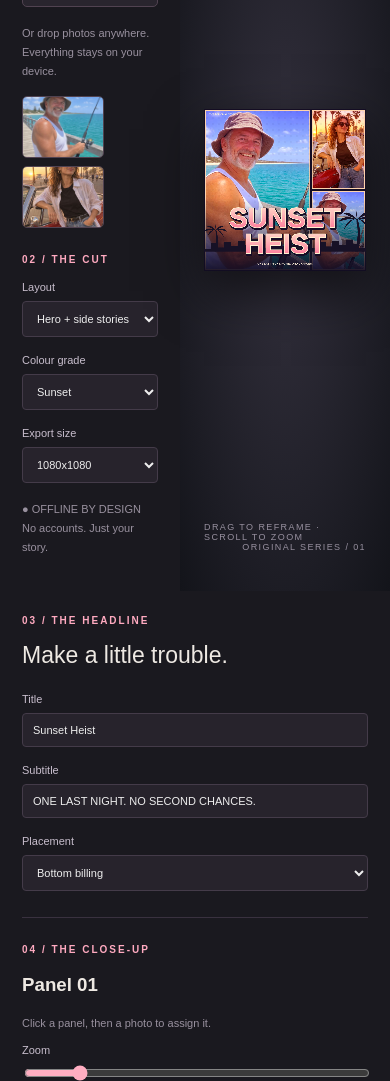
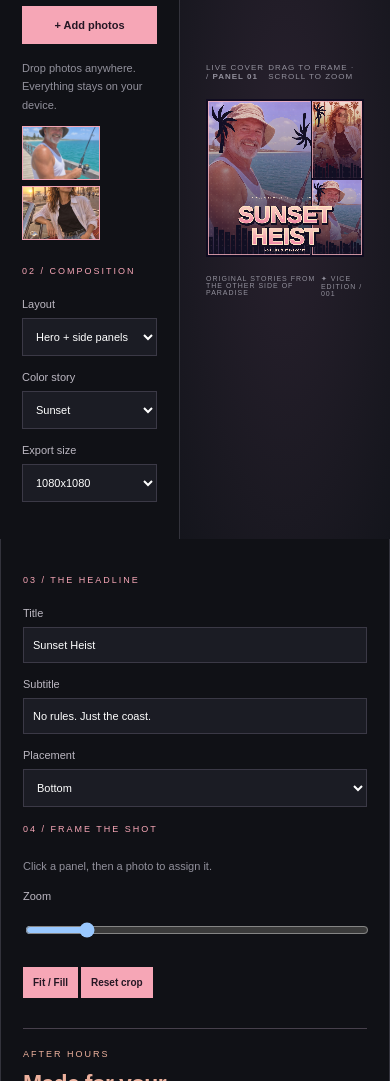
Before and after one commit to sanschiko3-dotcom/gta6-cover-art-01, a plain HTML site: page app/index.html in a window 390 px wide. Shown: the part 263-1344 px from the top of the page. Drawn offline with Linux system fonts and the light colour scheme.

Commit message:
Build Vice Cover Studio and capture four live scenes

```diff
--- a/app/index.html
+++ b/app/index.html
@@ -1,46 +1,35 @@
 <!doctype html>
 <html lang="en">
-<head>
 <meta charset="utf-8">
-  <meta name="viewport" content="width=device-width, initial-scale=1">
+<meta name="viewport" content="width=device-width,initial-scale=1">
 <title>Vice Cover Studio</title>
 <link rel="stylesheet" href="style.css">
-</head>
-<body>
-  <header><b>VICE <small>COVER STUDIO</small></b><span>LOCAL PHOTOS. CINEMATIC STORIES.</span><button id="export">Export PNG ↗</button></header>
+<header><b>VICE<span> / COVER STUDIO</span></b><small>LOCAL PHOTOS. LEGENDARY NIGHTS.</small><button id="export">Export PNG ↗</button></header>
 <main>
 <aside>
-      <h5>01 / THE CAST</h5>
-      <h2>Every legend starts somewhere.</h2>
-      <label class="upload">＋ Add photos<input id="upload" type="file" accept="image/*" multiple></label>
-      <p>Or drop photos anywhere. Everything stays on your device.</p>
+<p class="eyebrow">01 / THE CAST</p>
+<h2>Your city.<br>Your story.</h2>
+<label class="upload">+ Add photos<input id="upload" type="file" accept="image/*" multiple></label>
+<p>Drop photos anywhere. Everything stays on your device.</p>
 <div id="photos"></div>
-      <h5>02 / THE CUT</h5>
-      <label>Layout<select id="layout"><option value="hero">Hero + side stories</option><option value="columns">Triple exposure</option><option value="strip">Hero + bottom strip</option></select></label>
-      <label>Colour grade<select id="theme"><option>Sunset</option><option>Neon</option><option>Noir</option></select></label>
+<p class="eyebrow">02 / COMPOSITION</p>
+<label>Layout<select id="layout"><option value="hero">Hero + side panels</option><option value="columns">Three columns</option><option value="strip">Hero + bottom strip</option></select></label>
+<label>Color story<select id="theme"><option>Sunset</option><option>Neon</option><option>Noir</option></select></label>
 <label>Export size<select id="size"><option>1080x1080</option><option>1080x1350</option><option>1920x1080</option></select></label>
-      <p>● OFFLINE BY DESIGN<br>No accounts. Just your story.</p>
 </aside>
-    <section>
-      <nav>THE POSTER / LIVE PREVIEW <span id="dimensions"></span></nav>
-      <div class="stage"><canvas id="cover" aria-label="Poster preview; drag to crop"></canvas></div>
-      <nav>DRAG TO REFRAME · SCROLL TO ZOOM <span>ORIGINAL SERIES / 01</span></nav>
-    </section>
+<section class="stage"><div class="stagebar"><span>LIVE COVER / <b id="panelName">PANEL 01</b></span><span>DRAG TO FRAME · SCROLL TO ZOOM</span></div><canvas id="cover"></canvas><footer>ORIGINAL STORIES FROM THE OTHER SIDE OF PARADISE <span>✦ VICE EDITION / 001</span></footer></section>
 <aside>
-      <h5>03 / THE HEADLINE</h5>
-      <h2>Make a little trouble.</h2>
-      <label>Title<input id="title" maxlength="60"></label>
-      <label>Subtitle<input id="subtitle" maxlength="100"></label>
-      <label>Placement<select id="position"><option value="bottom">Bottom billing</option><option value="top">Top billing</option></select></label>
-      <hr><h5>04 / THE CLOSE-UP</h5>
-      <h3 id="selected">Panel 01</h3>
+<p class="eyebrow">03 / THE HEADLINE</p>
+<label>Title<input id="title" value="Sunset Heist" maxlength="45"></label>
+<label>Subtitle<input id="subtitle" value="No rules. Just the coast." maxlength="80"></label>
+<label>Placement<select id="position"><option value="bottom">Bottom</option><option value="top">Top</option></select></label>
+<p class="eyebrow">04 / FRAME THE SHOT</p>
 <p>Click a panel, then a photo to assign it.</p>
 <label>Zoom<input id="zoom" type="range" min="0.5" max="4" step="0.01" value="1"></label>
 <button id="fit">Fit / Fill</button><button id="reset">Reset crop</button>
-      <p id="status" role="status">Ready for your next bad idea.</p>
+<div class="note">AFTER HOURS<br><strong>Made for your<br>main character era.</strong><p>Three frames. One unforgettable night.</p></div>
+<p id="status" role="status">Ready when you are.</p>
 </aside>
 </main>
-  <footer>VICE COVER STUDIO / AN ORIGINAL POSTER WORKSHOP</footer>
 <script type="module" src="src/main.js"></script>
-</body>
 </html>
--- a/app/src/cover.js
+++ b/app/src/cover.js
@@ -1,124 +1,67 @@
-export function panelRects(layout) {
-  if (layout === 'columns') return [[0,0,.34,1],[.34,0,.33,1],[.67,0,.33,1]];
-  if (layout === 'strip') return [[0,0,1,.68],[0,.68,.5,.32],[.5,.68,.5,.32]];
-  return [[0,0,.66,1],[.66,0,.34,.5],[.66,.5,.34,.5]];
+export function panels(layout, w, h) {
+  const g = w * .012;
+  if (layout === 'columns') return [0,1,2].map(i => [g+i*w/3,g,w/3-g*2,h-g*2]);
+  if (layout === 'strip') return [[g,g,w-g*2,h*.66],[g,h*.67,w*.49,h*.33-g],[w*.51,h*.67,w*.49-g,h*.33-g]];
+  return [[g,g,w*.65,h-g*2],[w*.67,g,w*.33-g,h*.49],[w*.67,h*.51,w*.33-g,h*.49-g]];
 }
 
 function palm(c,x,y,s) {
-  c.save();
-  c.translate(x,y);
-  c.scale(s,s);
-  c.fillStyle = '#171126';
-  c.beginPath();
-  c.moveTo(-7,0);
-  c.quadraticCurveTo(18,-90,0,-180);
-  c.lineTo(8,-180);
-  c.quadraticCurveTo(34,-90,9,0);
-  c.fill();
-  for (let i=0;i<8;i++) {
-    const a = i*Math.PI/4;
-    c.beginPath();
-    c.moveTo(4,-178);
-    c.quadraticCurveTo(Math.cos(a)*65,-210+Math.sin(a)*30,Math.cos(a)*100,-165+Math.sin(a)*65);
-    c.quadraticCurveTo(Math.cos(a)*30,-190,4,-178);
-    c.fill();
+  c.save(); c.translate(x,y); c.scale(s,s); c.fillStyle='#130f25';
+  c.beginPath(); c.moveTo(-7,180); c.quadraticCurveTo(12,70,0,0); c.lineTo(8,0); c.quadraticCurveTo(30,80,14,180); c.fill();
+  for(let i=0;i<7;i++) {
+    c.save(); c.rotate(i*.65-2.1); c.beginPath(); c.moveTo(0,0);
+    c.quadraticCurveTo(55,-45,105,10); c.quadraticCurveTo(55,-9,0,6); c.fill(); c.restore();
   }
   c.restore();
 }
 
-export function renderCover(canvas,state,width,height) {
-  canvas.width = width;
-  canvas.height = height;
-  const c = canvas.getContext('2d');
-  if (!c) throw new Error('A Canvas 2D capable browser is required.');
-  const s = width/1080;
-  c.fillStyle = '#140d23';
-  c.fillRect(0,0,width,height);
-  panelRects(state.layout).forEach(([rx,ry,rw,rh],i)=>{
-    const x=rx*width+7*s, y=ry*height+7*s;
-    const w=rw*width-14*s, h=rh*height-14*s;
-    const p=state.panels[i], image=state.photos[p.photo]?.image;
-    c.save();
-    c.beginPath();
-    c.rect(x,y,w,h);
-    c.clip();
-    const sky=c.createLinearGradient(0,y,0,y+h);
-    sky.addColorStop(0,state.theme==='Neon'?'#5338bb':'#bf438d');
-    sky.addColorStop(.48,'#ffab76');
-    sky.addColorStop(1,'#36234f');
-    c.fillStyle=sky;
-    c.fillRect(x,y,w,h);
-    if(image) {
-      const scale=(p.fit?Math.min(w/image.width,h/image.height):Math.max(w/image.width,h/image.height))*p.zoom;
-      const pw=image.width*scale, ph=image.height*scale;
-      c.filter=state.theme==='Noir'?'grayscale(1) contrast(1.3)':'saturate(1.35) contrast(1.15)';
-      c.drawImage(image,x+(w-pw)/2+p.x*w,y+(h-ph)/2+p.y*h,pw,ph);
-      c.filter='none';
+export function renderCover(canvas,state,w,h) {
+  canvas.width=w; canvas.height=h;
+  const c=canvas.getContext('2d');
+  c.fillStyle='#100c20'; c.fillRect(0,0,w,h);
+  panels(state.layout,w,h).forEach(([x,y,pw,ph],i)=>{
+    c.save(); c.beginPath(); c.rect(x,y,pw,ph); c.clip();
+    const sky=c.createLinearGradient(0,y,0,y+ph);
+    sky.addColorStop(0,'#672c86'); sky.addColorStop(.48,'#ef7996'); sky.addColorStop(1,'#ffc18c');
+    c.fillStyle=sky; c.fillRect(x,y,pw,ph);
+    const p=state.panels[i], img=state.photos[p.photo]?.image;
+    if(img) {
+      const scale=(p.fit?Math.min:Math.max)(pw/img.width,ph/img.height)*p.zoom;
+      c.drawImage(img,x+(pw-img.width*scale)/2+p.x*pw,y+(ph-img.height*scale)/2+p.y*ph,img.width*scale,img.height*scale);
     }
-    c.globalCompositeOperation='soft-light';
-    c.fillStyle=sky;
-    c.fillRect(x,y,w,h);
+    c.globalCompositeOperation=state.theme==='Noir'?'saturation':'soft-light';
+    c.fillStyle=state.theme==='Noir'?'#777':state.theme==='Neon'?'#b42dcd':'#ff7d87'; c.fillRect(x,y,pw,ph);
     c.globalCompositeOperation='source-over';
-    c.strokeStyle=state.theme==='Neon'?'#82ffec':'#ffd3ac';
-    c.lineWidth=2*s;
-    c.strokeRect(x+3*s,y+3*s,w-6*s,h-6*s);
+    c.globalAlpha=.3; c.fillStyle='#ffdfaa'; c.beginPath(); c.arc(x+pw*.72,y+ph*.22,pw*.17,0,Math.PI*2); c.fill(); c.globalAlpha=1;
+    const shade=c.createLinearGradient(0,y,0,y+ph); shade.addColorStop(0,'#170d2900'); shade.addColorStop(1,'#130f28dd');
+    c.fillStyle=shade; c.fillRect(x,y,pw,ph);
+    palm(c,x+pw*.12,y+ph*.14,pw/600);
+    if(i===0) palm(c,x+pw*.95,y+ph*.23,-pw/780);
+    c.fillStyle='#110f23';
+    for(let j=0;j<18;j++) c.fillRect(x+j*pw/18,y+ph*(.88-(j*7%9)/110),pw/22,ph*.2);
+    c.fillStyle='#fbc6b0'; c.globalAlpha=.11;
+    for(let dx=0;dx<pw;dx+=w/130) for(let dy=0;dy<ph;dy+=w/130) { c.beginPath(); c.arc(x+dx,y+dy,w/1100,0,7); c.fill(); }
+    c.globalAlpha=1; c.strokeStyle=state.theme==='Neon'?'#75f5ec':'#f8b2bd'; c.lineWidth=w*.0015; c.strokeRect(x+4,y+4,pw-8,ph-8);
     c.restore();
   });
-  c.save();
-  c.globalAlpha=.12;
-  c.fillStyle='#1c1030';
-  for(let y=0;y<height;y+=8*s) {
-    for(let x=0;x<width;x+=8*s) {
-      c.beginPath();
-      c.arc(x,y,.8*s,0,Math.PI*2);
-      c.fill();
-    }
-  }
-  c.restore();
-  const shade=c.createLinearGradient(0,height*.55,0,height);
-  shade.addColorStop(0,'#120d2200');
-  shade.addColorStop(1,'#120d22ee');
-  c.fillStyle=shade;
-  c.fillRect(0,0,width,height);
-  palm(c,width*.94,height*.88,1.2*s);
-  palm(c,width*.07,height*.88,.8*s);
-  c.fillStyle='#171126';
-  for(let i=0;i<24;i++) {
-    const h=(18+(i*37)%65)*s;
-    c.fillRect(i*width/24,height*.88-h,width/24+1,h);
-  }
-  c.fillStyle='#fff1d7';
-  c.font=`bold ${15*s}px Arial`;
-  c.fillText('VICE / ORIGINAL STORIES',35*s,40*s);
-  c.textAlign='right';
-  c.fillText('VOL. 01',width-35*s,40*s);
-  const words=(state.title.trim()||'YOUR STORY').toUpperCase().split(/\s+/);
-  const mid=Math.ceil(words.length/2);
-  const lines=words.length>1?[words.slice(0,mid).join(' '),words.slice(mid).join(' ')]:words;
-  let size=Math.min(width*.2,height*.17);
-  do {
-    c.font=`900 ${size}px Impact, Arial Black, sans-serif`;
-    if(Math.max(...lines.map(t=>c.measureText(t).width))<width*.88) break;
-    size-=2;
-  } while(size>12);
-  c.textAlign='center';
-  c.lineJoin='round';
-  const start=state.position==='top'?height*.2:height*.9-size*(lines.length-1);
-  lines.forEach((line,i)=>{
-    const y=start+i*size*.94;
-    c.strokeStyle='#160c26';
-    c.lineWidth=18*s;
-    c.strokeText(line,width/2+5*s,y+8*s);
-    c.strokeStyle='#fff1cf';
-    c.lineWidth=8*s;
-    c.strokeText(line,width/2,y);
-    const ink=c.createLinearGradient(0,y-size,0,y);
-    ink.addColorStop(0,state.theme==='Neon'?'#9ffff0':'#fff4d6');
-    ink.addColorStop(1,state.theme==='Noir'?'#aaa4b4':'#ff839f');
-    c.fillStyle=ink;
-    c.fillText(line,width/2,y);
+  const top=state.position==='top';
+  c.textAlign='center'; c.fillStyle='#ffe5ce'; c.font=`bold ${w*.014}px Arial`; c.letterSpacing=`${w*.004}px`;
+  c.fillText('A VICE CITY ORIGINAL  /  AFTER HOURS',w/2,top?h*.055:h*.63);
+  c.letterSpacing='0px';
+  const words=(state.title||'UNTITLED').toUpperCase().split(' ');
+  const lines=words.length>1?[words.slice(0,Math.ceil(words.length/2)).join(' '),words.slice(Math.ceil(words.length/2)).join(' ')]:words;
+  let font=w*.145; c.font=`900 ${font}px Impact, Arial Black, sans-serif`;
+  const widest=Math.max(...lines.map(t=>c.measureText(t).width));
+  font*=Math.min(1,w*.87/widest);
+  c.font=`900 ${font}px Impact, Arial Black, sans-serif`; c.lineJoin='round';
+  lines.forEach((t,i)=>{
+    const y=(top?h*.08:h*.66)+font*(i+.88)*.95;
+    c.strokeStyle='#110d22'; c.lineWidth=w*.02; c.strokeText(t,w/2+w*.005,y+w*.009);
+    c.strokeStyle='#ffe3c2'; c.lineWidth=w*.009; c.strokeText(t,w/2,y);
+    const ink=c.createLinearGradient(0,y-font,0,y); ink.addColorStop(0,state.theme==='Neon'?'#a4fff1':'#fff2cd'); ink.addColorStop(1,state.theme==='Noir'?'#aaaaaa':'#f18ca8');
+    c.fillStyle=ink; c.fillText(t,w/2,y);
   });
-  c.fillStyle='#fff0d9';
-  c.font=`bold ${18*s}px Arial`;
-  c.fillText(state.subtitle.toUpperCase(),width/2,state.position==='top'?start+size*lines.length:height*.96,width*.87);
+  // Keep the closing line legible across square, portrait, and wide exports.
+  c.font=`bold ${w*.018}px Arial`; c.fillStyle='#ffddc8';
+  c.fillText(state.subtitle.toUpperCase(),w/2,top?h*.43:h*.965,w*.85);
 }
--- a/app/src/main.js
+++ b/app/src/main.js
@@ -1,126 +1,62 @@
-import {renderCover,panelRects} from './cover.js';
-import {readScene,loadPhoto} from './shots.js';
+import {renderCover,panels} from './cover.js';
+import {prepareScene} from './shots.js';
 
 const $=id=>document.getElementById(id);
-const scene=readScene();
+const state={photos:[],panels:Array.from({length:3},()=>({photo:0,x:0,y:0,zoom:1,fit:false})),layout:'hero',theme:'Sunset',title:'Sunset Heist',subtitle:'No rules. Just the coast.',position:'bottom',size:'1080x1080'};
+let selected=0;
 const canvas=$('cover');
-const state={
-  photos:[],
-  panels:Array.from({length:3},(_,i)=>({photo:i%2,x:0,y:0,zoom:1,fit:false})),
-  selected:0,
-  layout:scene.layout,
-  theme:'Sunset',
-  title:scene.title,
-  subtitle:'ONE LAST NIGHT. NO SECOND CHANCES.',
-  position:'bottom',
-  size:scene.size,
-};
 function paint() {
   const [w,h]=state.size.split('x').map(Number);
   renderCover(canvas,state,w,h);
-  $('dimensions').textContent=`${w} × ${h}`;
-  $('selected').textContent=`Panel 0${state.selected+1}`;
-  $('zoom').value=state.panels[state.selected].zoom;
+  $('panelName').textContent=`PANEL 0${selected+1}`;
+  $('zoom').value=state.panels[selected].zoom;
 }
-function thumbnails() {
-  $('photos').replaceChildren();
-  state.photos.forEach((photo,i)=>{
-    const button=document.createElement('button');
-    const img=document.createElement('img');
-    img.src=photo.src;
-    img.alt=photo.name;
-    button.title=`Assign ${photo.name}`;
-    button.append(img);
-    button.onclick=()=>{
-      state.panels[state.selected].photo=i;
-      paint();
-    };
-    $('photos').append(button);
-  });
+function gallery() {
+  $('photos').replaceChildren(...state.photos.map((p,i)=>{
+    const thumb=document.createElement('img'); thumb.src=p.image.src; thumb.alt=`Assign ${p.name} to selected panel`; thumb.tabIndex=0;
+    thumb.onclick=()=>{state.panels[selected].photo=i;paint();};
+    thumb.onkeydown=e=>{if(e.key==='Enter')thumb.click();};
+    return thumb;
+  }));
 }
-async function addFiles(files) {
-  for(const file of files) {
-    if(!file.type.startsWith('image/')) continue;
+async function load(files) {
+  for(const file of files) if(file.type.startsWith('image/')) {
     try {
-      state.photos.push(await loadPhoto(URL.createObjectURL(file),file.name));
-      state.panels[state.selected].photo=state.photos.length-1;
-    } catch {
-      $('status').textContent='Could not read image. Try PNG or JPG.';
-    }
+      const image=new Image(); image.src=URL.createObjectURL(file); await image.decode();
+      state.photos.push({name:file.name,image}); state.panels[selected].photo=state.photos.length-1;
+    } catch { $('status').textContent='That image could not be opened.'; }
   }
-  thumbnails();
-  paint();
+  gallery(); paint();
 }
-$('upload').onchange=e=>addFiles(e.target.files);
+$('upload').onchange=e=>load(e.target.files);
 document.ondragover=e=>e.preventDefault();
-document.ondrop=e=>{
-  e.preventDefault();
-  addFiles(e.dataTransfer.files);
-};
-for(const key of ['layout','theme','title','subtitle','position','size']) {
-  $(key).value=state[key];
-  $(key).oninput=e=>{
-    state[key]=e.target.value;
-    paint();
-  };
-}
-$('zoom').oninput=e=>{
-  state.panels[state.selected].zoom=Number(e.target.value);
-  paint();
-};
-$('fit').onclick=()=>{
-  const p=state.panels[state.selected];
-  p.fit=!p.fit;
-  $('fit').textContent=p.fit?'Fit ✓ / Fill':'Fit / Fill ✓';
-  paint();
-};
-$('reset').onclick=()=>{
-  Object.assign(state.panels[state.selected],{x:0,y:0,zoom:1,fit:false});
-  paint();
-};
-let drag;
+document.ondrop=e=>{e.preventDefault();load(e.dataTransfer.files);};
+for(const key of ['layout','theme','title','subtitle','position','size']) $(key).oninput=e=>{state[key]=e.target.value;paint();};
+$('zoom').oninput=e=>{state.panels[selected].zoom=Number(e.target.value);paint();};
+$('fit').onclick=()=>{state.panels[selected].fit=!state.panels[selected].fit;paint();};
+$('reset').onclick=()=>{Object.assign(state.panels[selected],{x:0,y:0,zoom:1});paint();};
+let drag=null;
 canvas.onpointerdown=e=>{
-  const r=canvas.getBoundingClientRect();
-  const x=(e.clientX-r.left)/r.width,y=(e.clientY-r.top)/r.height;
-  state.selected=Math.max(0,panelRects(state.layout).findIndex(([a,b,w,h])=>x>=a&&x<=a+w&&y>=b&&y<=b+h));
-  drag={x:e.clientX,y:e.clientY};
-  canvas.setPointerCapture(e.pointerId);
-  paint();
+  const r=canvas.getBoundingClientRect(), x=(e.clientX-r.left)/r.width*canvas.width,y=(e.clientY-r.top)/r.height*canvas.height;
+  const hit=panels(state.layout,canvas.width,canvas.height).findIndex(([px,py,w,h])=>x>=px&&x<=px+w&&y>=py&&y<=py+h);
+  if(hit<0)return;
+  selected=hit; drag={x:e.clientX,y:e.clientY}; canvas.setPointerCapture(e.pointerId);paint();
 };
 canvas.onpointermove=e=>{
-  if(!drag) return;
-  const r=canvas.getBoundingClientRect(),p=state.panels[state.selected];
-  const bounds=panelRects(state.layout)[state.selected];
-  p.x+=(e.clientX-drag.x)/(r.width*bounds[2]);
-  p.y+=(e.clientY-drag.y)/(r.height*bounds[3]);
-  drag={x:e.clientX,y:e.clientY};
-  paint();
+  if(!drag)return;
+  const r=canvas.getBoundingClientRect(), p=state.panels[selected], box=panels(state.layout,r.width,r.height)[selected];
+  p.x+=(e.clientX-drag.x)/box[2]; p.y+=(e.clientY-drag.y)/box[3]; drag={x:e.clientX,y:e.clientY};paint();
 };
-canvas.onpointerup=canvas.onpointercancel=()=>{drag=null;};
-canvas.addEventListener('wheel',e=>{
-  e.preventDefault();
-  const p=state.panels[state.selected];
-  p.zoom=Math.max(.5,Math.min(4,p.zoom-e.deltaY*.001));
-  paint();
-},{passive:false});
+canvas.onpointerup=canvas.onpointercancel=()=>drag=null;
+canvas.addEventListener('wheel',e=>{e.preventDefault();const p=state.panels[selected];p.zoom=Math.max(.5,Math.min(4,p.zoom-e.deltaY*.001));paint();},{passive:false});
 $('export').onclick=()=>{
-  paint();
-  canvas.toBlob(blob=>{
-    if(!blob) return;
-    const url=URL.createObjectURL(blob),a=document.createElement('a');
-    a.href=url;
-    a.download=`vice-cover-${state.size}.png`;
-    a.click();
-    setTimeout(()=>URL.revokeObjectURL(url),1000);
-    $('status').textContent=`Exported ${state.size} PNG.`;
+  const output=document.createElement('canvas'),[w,h]=state.size.split('x').map(Number);
+  renderCover(output,state,w,h);
+  output.toBlob(blob=>{
+    const url=URL.createObjectURL(blob),a=document.createElement('a');a.href=url;a.download=`vice-cover-${state.size}.png`;a.click();
+    setTimeout(()=>URL.revokeObjectURL(url),1000);$('status').textContent=`Exported ${w} × ${h} PNG.`;
   },'image/png');
 };
-state.photos=await Promise.all([
-  loadPhoto(`samples/${scene.photo}.jpg`,scene.photo),
-  loadPhoto(`samples/${scene.photo==='pier'?'boulevard':'pier'}.jpg`,'Alternate scene'),
-]);
-if(scene.mode==='cover') document.body.classList.add('cover-only');
-thumbnails();
-paint();
-window.__shotReady=true;
-window.__studio={state,paint};
+await prepareScene(state);
+for(const key of ['layout','theme','title','subtitle','position','size']) $(key).value=state[key];
+gallery();paint();window.__shotReady=true;
--- a/app/src/shots.js
+++ b/app/src/shots.js
@@ -1,17 +1,12 @@
-export function readScene() {
-  const p = new URLSearchParams(location.search);
-  return {
-    mode: p.get('shot'),
-    photo: p.get('photo') === 'boulevard' ? 'boulevard' : 'pier',
-    title: p.get('caption') || 'Sunset Heist',
-    layout: ['hero','columns','strip'].includes(p.get('layout')) ? p.get('layout') : 'hero',
-    size: ['1080x1080','1080x1350','1920x1080'].includes(p.get('size')) ? p.get('size') : '1080x1080',
-  };
+export async function prepareScene(state) {
+  const q=new URLSearchParams(location.search);
+  for(const name of ['pier','boulevard']) {
+    const image=new Image(); image.src=`samples/${name}.jpg`; await image.decode();
+    state.photos.push({name,image});
+  }
+  const photo=q.get('photo')==='boulevard'?1:0;
+  state.panels.forEach((p,i)=>p.photo=i===1?1-photo:photo);
+  for(const key of ['layout','size']) if(q.has(key)) state[key]=q.get(key);
+  if(q.has('caption')) state.title=q.get('caption');
+  if(q.get('shot')==='cover') document.body.classList.add('cover-only');
 }
-
-export async function loadPhoto(src, name) {
-  const image = new Image();
-  image.src = src;
-  await image.decode();
-  return { image, src, name };
-}
--- a/app/style.css
+++ b/app/style.css
@@ -1,47 +1,33 @@
-:root {
-  font-family: Arial, sans-serif;
-  color: #eee9e3;
-  background: #111216;
-  color-scheme: dark;
-}
+:root { color-scheme: dark; font-family: Arial, sans-serif; background: #101116; color: #eee9e2; }
 * { box-sizing: border-box; }
 body { margin: 0; }
-header { height: 76px; display: flex; align-items: center; gap: 30px; padding: 0 30px; border-bottom: 1px solid #39333e; }
-header b { font-size: 29px; font-style: italic; color: #ffadc1; }
-small { font-size: 12px; letter-spacing: 2px; color: #eee; font-style: normal; }
-header span { margin-left: auto; color: #89828f; font-size: 10px; letter-spacing: 2px; }
+header { height: 84px; display: flex; align-items: center; padding: 0 30px; gap: 35px; border-bottom: 1px solid #33333c; }
+header b { font-size: 25px; letter-spacing: -1px; }
+header b span { font-size: 12px; letter-spacing: 2px; color: #f49da9; }
+header small { color: #85858e; font-size: 10px; letter-spacing: 2px; flex: 1; }
 button, select, input { font: inherit; }
-button, .upload { padding: 11px 14px; background: #29252e; border: 1px solid #514351; color: #f4e7ee; border-radius: 5px; cursor: pointer; }
-button:hover { border-color: #ff9cb8; }
-#export { background: #ffadc1; color: #261421; font-weight: bold; }
-main { display: grid; grid-template-columns: 230px minmax(300px,1fr) 240px; }
-aside { padding: 24px 22px; background: #1a191f; }
-h5 { color: #ffaac0; letter-spacing: 2px; font-size: 10px; margin: 0 0 16px; }
-h2 { font-size: 23px; font-weight: 500; line-height: 1.15; margin: 0 0 24px; }
-p { color: #99919f; font-size: 11px; line-height: 1.7; }
-label { display: block; font-size: 11px; color: #c8becd; margin-bottom: 17px; }
-input:not([type=file]), select { display: block; width: 100%; padding: 10px; margin-top: 8px; border: 1px solid #443b49; border-radius: 4px; background: #27232c; color: #eee; }
+button, .upload { background: #f6a6b6; color: #251724; border: 0; padding: 13px; cursor: pointer; font-weight: bold; }
+main { display: grid; grid-template-columns: 228px minmax(300px,1fr) 236px; min-height: calc(100vh - 84px); }
+aside { padding: 22px; border-right: 1px solid #33333c; }
+aside:last-child { border-left: 1px solid #33333c; }
+.eyebrow { font-size: 9px; letter-spacing: 2px; color: #f6a6b6; margin: 12px 0 19px; }
+h2 { font-size: 30px; line-height: 1.05; letter-spacing: -1px; margin: 0 0 22px; }
+p { color: #92919c; font-size: 11px; line-height: 1.7; }
+label { display: block; font-size: 11px; color: #bcb8c2; margin: 15px 0; }
+select, input:not([type=file]) { width: 100%; padding: 11px 9px; background: #1b1c24; border: 1px solid #3b3946; color: #fff; margin-top: 8px; }
+.upload { display: block; text-align: center; }
 input[type=file] { display: none; }
-input[type=range] { padding: 0; accent-color: #ffadc1; }
-.upload { text-align: center; color: #ffadc1; }
-#photos { display: flex; flex-wrap: wrap; gap: 8px; margin: 16px 0 26px; }
-#photos button { width: 82px; height: 62px; padding: 0; overflow: hidden; }
-#photos img { width: 100%; height: 100%; object-fit: cover; }
-section { padding: 24px; background: radial-gradient(ellipse,#34313e,#13141a); }
-nav { font-size: 9px; letter-spacing: 1.4px; color: #97909f; }
-nav span { float: right; }
-.stage { height: calc(100vh - 179px); min-height: 360px; display: flex; align-items: center; justify-content: center; padding: 20px 0; }
-canvas { max-width: 100%; max-height: 100%; box-shadow: 0 20px 50px #0009; touch-action: none; cursor: move; }
-hr { border: 0; border-top: 1px solid #39313f; margin: 26px 0; }
-aside button { font-size: 10px; }
-footer { padding: 13px 30px; font-size: 8px; letter-spacing: 2px; color: #857c8e; }
-.cover-only { overflow: hidden; background: #100e1c; }
-.cover-only header, .cover-only aside, .cover-only footer, .cover-only nav { display: none; }
-.cover-only main { display: block; }
-.cover-only section, .cover-only .stage { height: 100vh; min-height: 0; padding: 0; }
-.cover-only canvas { box-shadow: none; }
-@media(max-width: 850px) {
-  main { grid-template-columns: 180px 1fr; }
-  aside:last-child { grid-column: 1 / -1; }
-  header span { display: none; }
-}
+#photos { display: flex; gap: 6px; flex-wrap: wrap; margin-bottom: 24px; }
+#photos img { width: 78px; height: 54px; object-fit: cover; cursor: pointer; border: 1px solid #f4a6b6; }
+.stage { padding: 22px 26px; background: radial-gradient(ellipse at center,#29212e,#14151c); display: flex; flex-direction: column; align-items: center; justify-content: center; }
+.stagebar, footer { width: 100%; display: flex; justify-content: space-between; color: #92909c; font-size: 8px; letter-spacing: 1px; margin: 0 0 18px; }
+canvas { display: block; width: 100%; max-height: calc(100vh - 185px); object-fit: contain; touch-action: none; cursor: grab; }
+footer { margin: 18px 0 0; font-size: 7px; }
+.note { margin-top: 30px; border-top: 1px solid #47404c; padding-top: 20px; font-size: 9px; letter-spacing: 2px; color: #edb19d; }
+.note strong { display: block; font-size: 23px; letter-spacing: -0.7px; margin-top: 12px; }
+#fit, #reset { padding: 10px; font-size: 10px; margin-right: 3px; }
+body.cover-only { background: #090713; overflow: hidden; }
+.cover-only header, .cover-only aside, .cover-only .stagebar, .cover-only footer { display: none; }
+.cover-only main, .cover-only .stage { display: block; padding: 0; height: 100vh; }
+.cover-only canvas { width: 100vw; height: 100vh; max-height: none; }
+@media(max-width:850px) { main { grid-template-columns: 180px 1fr; } aside:last-child { grid-column: 1/-1; } header small { display:none; } }
```
Also changed, not shown: screenshots/1-cover.jpg, screenshots/2-editor.jpg, screenshots/3-cover.jpg, screenshots/4-cover-wide.jpg, 2 other files. Lines whose indentation alone changed are shown as unchanged.
